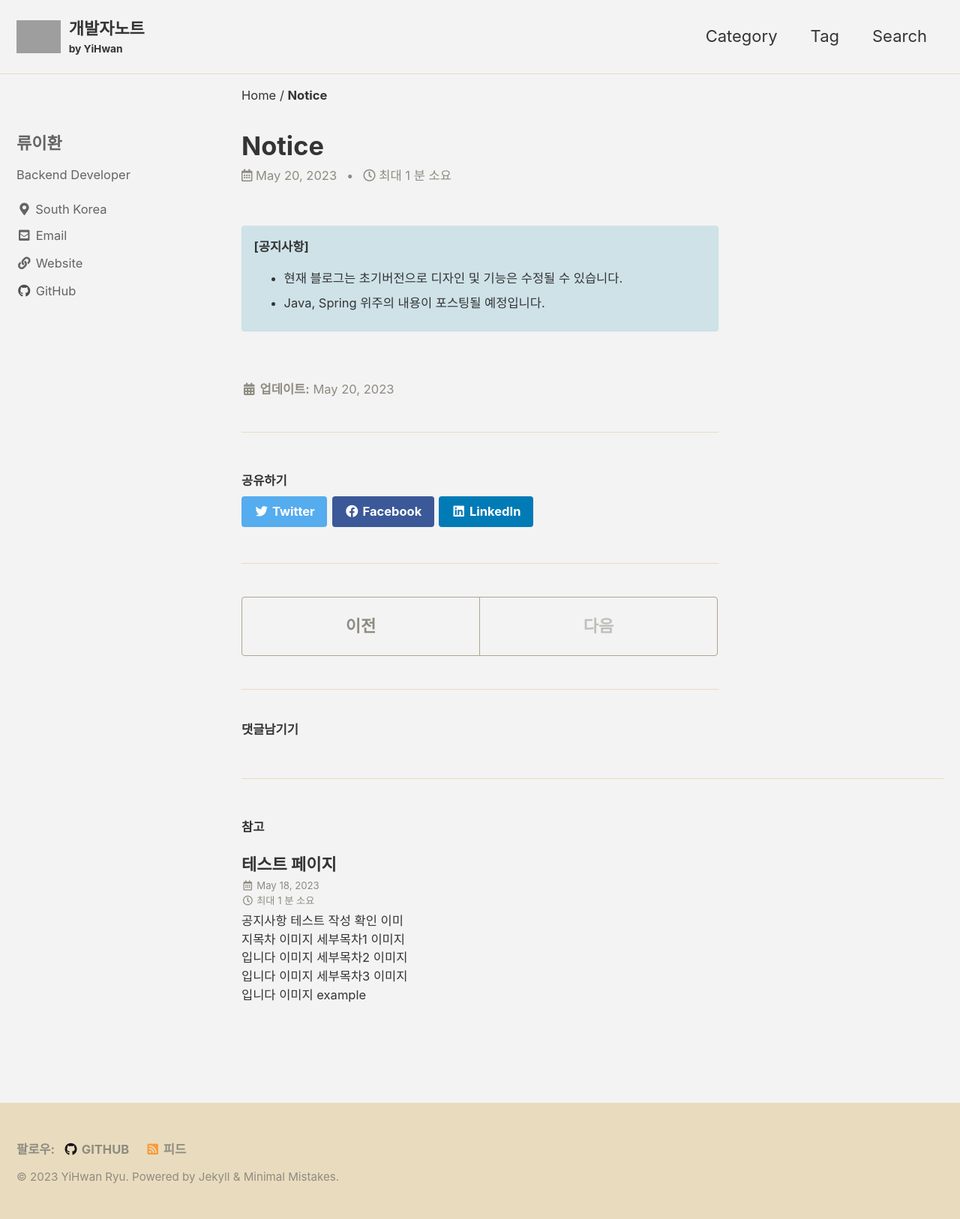
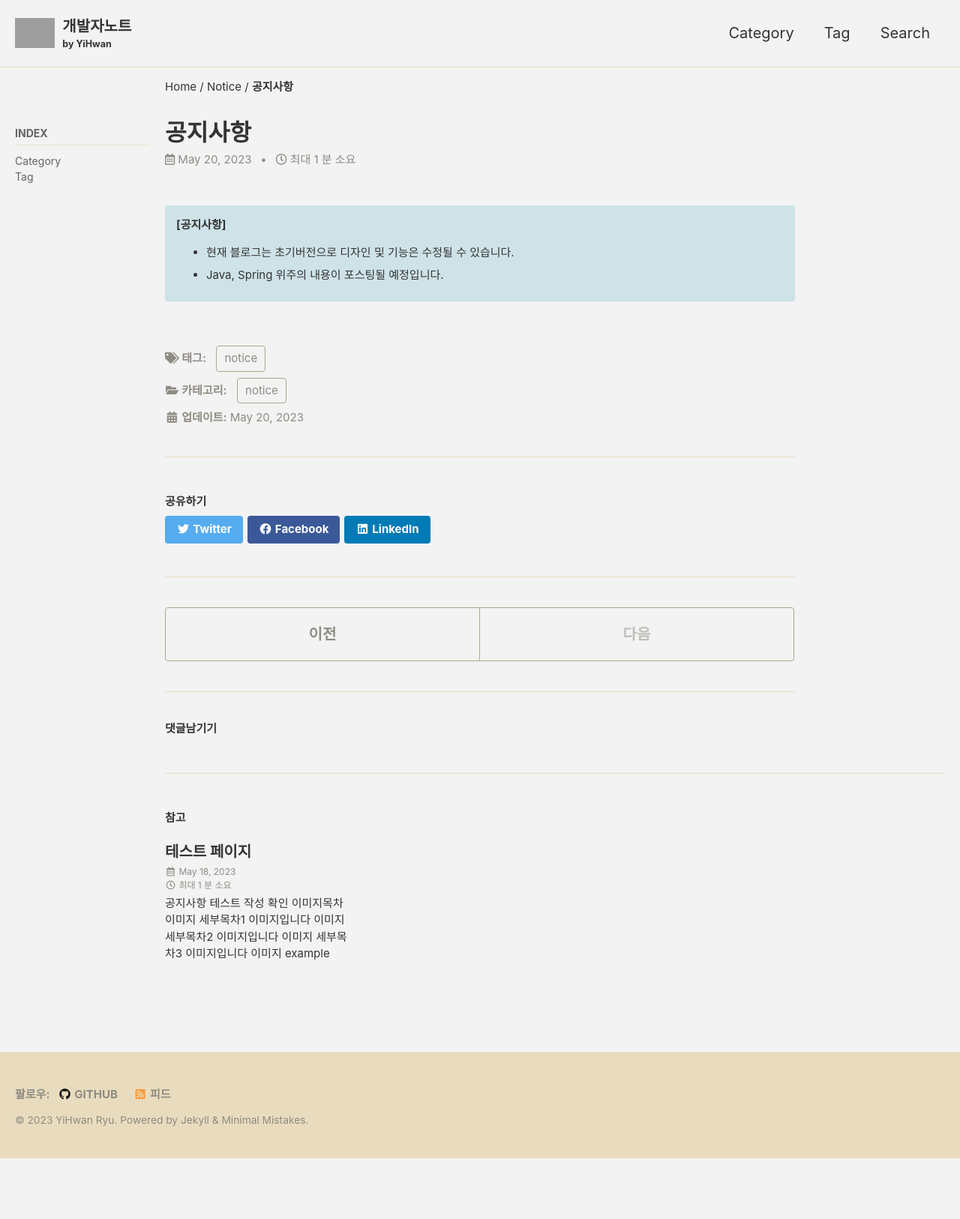
Before and after one commit to YiHwanRyu/YiHwanRyu.github.io, a Jekyll site: the page built from _posts/2023-05-20-notice.md, in a window 1280 px wide. Shown: the whole page at 75% size. Built offline with Jekyll 4.4.1, drawn with Linux system fonts in a browser that asks for light colours; cached includes are drawn as plain includes; some web fonts are replaced; comment, search, counter and statistics services are not loaded; after the commit the page ends 1545 px from its top, so only the background shows below that; grey boxes are pictures that could not be loaded.

Commit message:
[UPDATE] Page layout, 기타 업데이트

```diff
--- a/_config.yml
+++ b/_config.yml
@@ -105,7 +105,7 @@ analytics:
 # Site Author
 author:
   name             : "류이환"
-  avatar           : # path of avatar image, e.g. "/assets/images/bio-photo.jpg"
+  avatar           : "/assets/images/bio.jpg" # path of avatar image, e.g. "/assets/images/bio-photo.jpg"
   bio              : "Backend Developer"
   location         : "South Korea"
   email            :
--- a/_posts/2023-05-20-notice.md
+++ b/_posts/2023-05-20-notice.md
@@ -1,3 +1,13 @@
+---
+layout: single
+title:  "공지사항"
+categories: notice
+tag: [notice]
+author_profile: false
+sidebar:
+    nav: "docs"
+search: true
+---
 <div class="notice--info">
     <h4>[공지사항]</h4>
         <ul>
--- a/_sass/minimal-mistakes/_navigation.scss
+++ b/_sass/minimal-mistakes/_navigation.scss
@@ -515,7 +515,7 @@
   .nav__title {
     color: #fff;
     font-size: $type-size-6;
-    background: $primary-color;
+    background: $toc-color;
     border-top-left-radius: $border-radius;
     border-top-right-radius: $border-radius;
   }
--- a/_sass/minimal-mistakes/_sidebar.scss
+++ b/_sass/minimal-mistakes/_sidebar.scss
@@ -124,7 +124,7 @@
 .author__avatar {
   display: table-cell;
   vertical-align: top;
-  width: 36px;
+  width: 42px;
   height: 36px;
 
   @include breakpoint($large) {
--- a/_sass/minimal-mistakes/_variables.scss
+++ b/_sass/minimal-mistakes/_variables.scss
@@ -148,7 +148,7 @@ $small: 600px !default;
 $medium: 768px !default;
 $medium-wide: 900px !default;
 $large: 1024px !default;
-$x-large: 1280px !default;
+$x-large: 1580px !default;
 $max-width: $x-large !default;
 
 /*
@@ -171,3 +171,6 @@ $navicon-width: 1.5rem !default;
 $navicon-height: 0.25rem !default;
 $global-transition: all 0.2s ease-in-out !default;
 $intro-transition: intro 0.3s both !default;
+
+/* custom color */
+$toc-color: #cabcb1 !default;
```
Also changed, not shown: _posts/2023-05-18-test-post.md (renamed from _posts/2023-05-18-first-post.md, +3 -3 lines), assets/images/bio.jpg (added).
